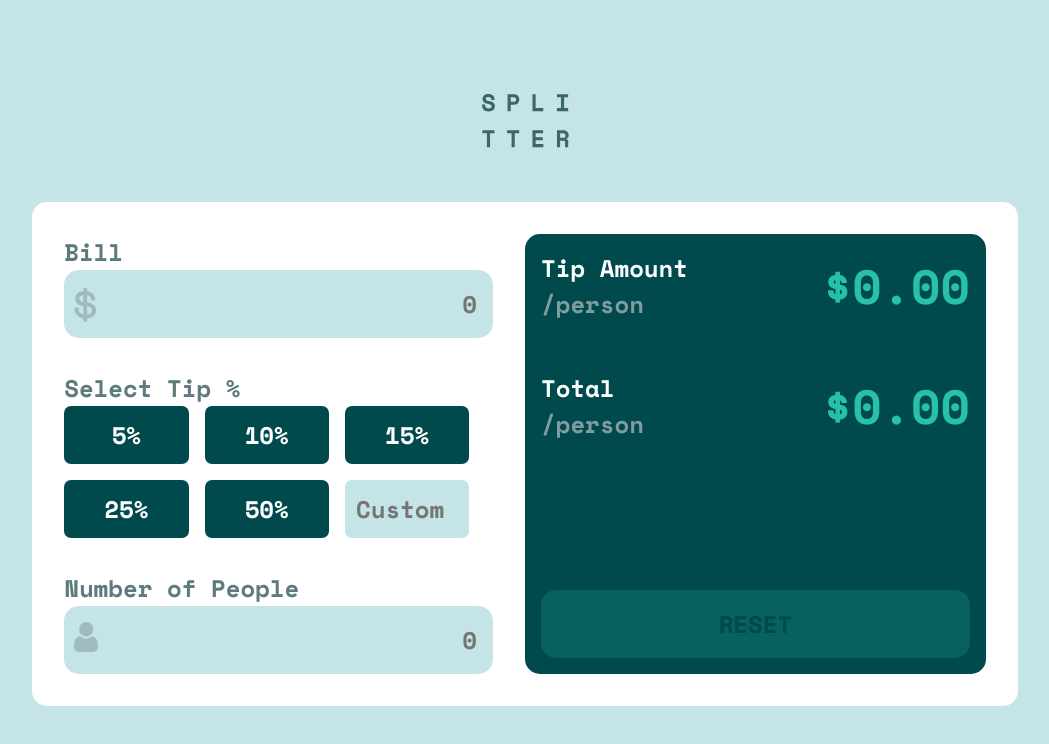
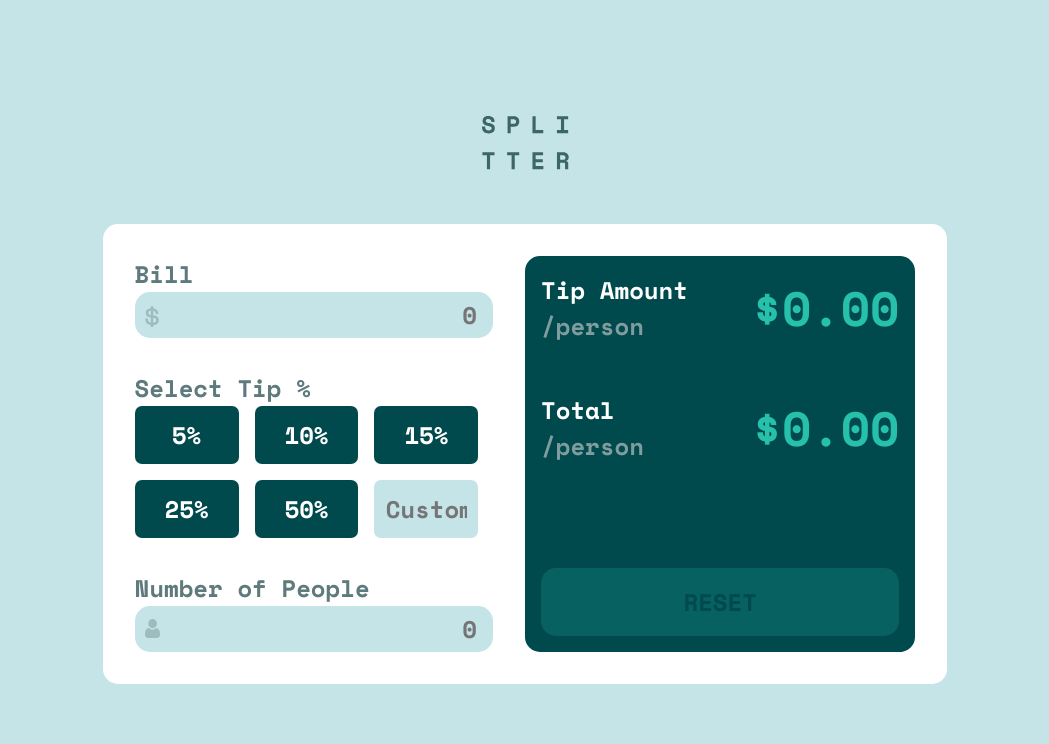
Before and after one commit to gideon-del/fem-tip-calculator-app, a plain HTML site: page index.html in a window 1280 px wide. Shown: the whole page, without its empty margins (115-1164 px from the left). Drawn offline with Linux system fonts and the light colour scheme.

Commit message:
Fixing some bug

```diff
--- a/sass/style.scss
+++ b/sass/style.scss
@@ -71,7 +71,7 @@ body {
 .bill {
   width: 100%;
   &__container {
-    width: 77%;
+    width: 66%;
     background-color: var(--clr-white);
     padding: 2rem;
     margin-inline: auto;
@@ -92,7 +92,7 @@ body {
   &__input {
     background-color: var(--clr-light-grayish-cyan);
     border: none;
-    padding: 1rem;
+    padding: 0.3rem 1rem;
     border-radius: var(--border-radius);
     text-align: end;
     font-size: var(--fs-default);
@@ -107,9 +107,9 @@ body {
     }
   }
   &__logo {
-    width: 24px;
+    width: 15px;
     position: absolute;
-    top: 1rem;
+    top: 0.8rem;
     left: 10px;
   }
   &__text {
```
Also changed, not shown: style/style.css.
